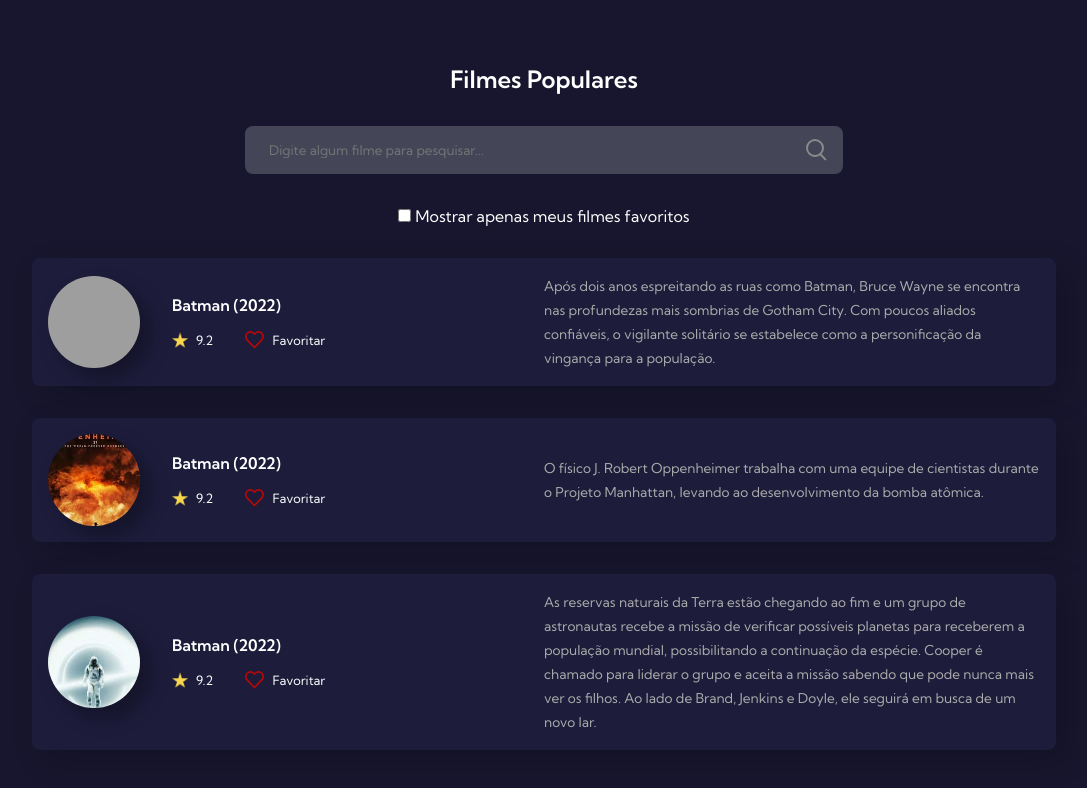
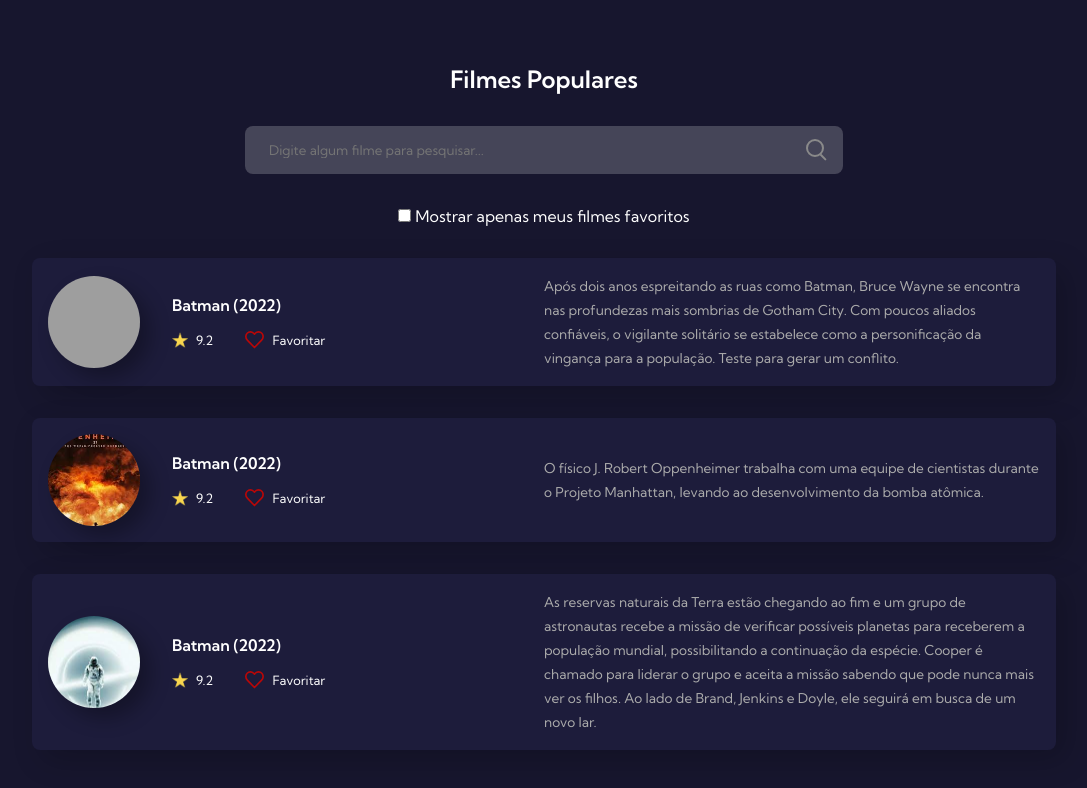
Before and after one commit to MarinaSpadetto/git7dayscode, a plain HTML site: page index.html in a window 1280 px wide. Shown: the whole page, without its empty margins (96-1183 px from the left). Drawn offline with Linux system fonts and the light colour scheme; grey boxes are pictures that could not be loaded.

Commit message:
alteração para teste

```diff
--- a/index.html
+++ b/index.html
@@ -42,7 +42,7 @@
           </div>
         </div>
         <div class="movie-description">
-          <span>Após dois anos espreitando as ruas como Batman, Bruce Wayne se encontra nas profundezas mais sombrias de Gotham City. Com poucos aliados confiáveis, o vigilante solitário se estabelece como a personificação da vingança para a população.</span>
+          <span>Após dois anos espreitando as ruas como Batman, Bruce Wayne se encontra nas profundezas mais sombrias de Gotham City. Com poucos aliados confiáveis, o vigilante solitário se estabelece como a personificação da vingança para a população. Teste para gerar um conflito.</span>
         </div>
       </div>
 
```
